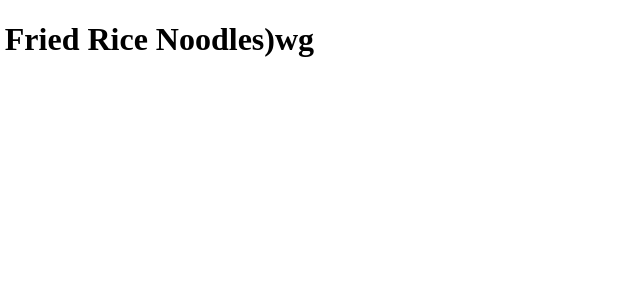
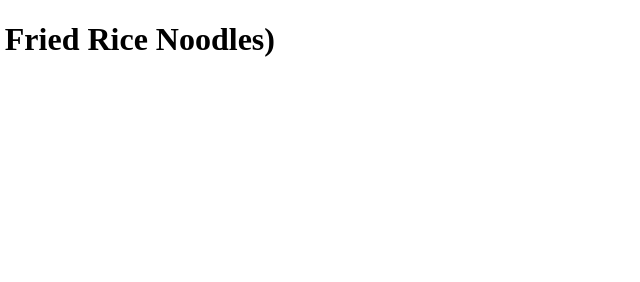
Before and after one commit to allen-shane/odin-recipes, a plain HTML site: page recipes/tsao-mi-fun.html in a window 1280 px wide. Shown: the top 282 px of the page, 344-984 px from the left. Drawn offline with Linux system fonts and the light colour scheme.

Commit message:
Fixed typo in recipe heading.

```diff
--- a/recipes/tsao-mi-fun.html
+++ b/recipes/tsao-mi-fun.html
@@ -6,7 +6,7 @@
     <title>Tsao Mi Fun (Taiwanese Fried Rice Noodles)</title>
 </head>
 <body>
-    <h1>Tsao Mi Fun (Taiwanese Fried Rice Noodles)wg</h1>
+    <h1>Tsao Mi Fun (Taiwanese Fried Rice Noodles)</h1>
     <img src="../images/tsao-mi-fun.jpg" alt = "Photo of a plate of tsao mi fun" height="200" width="200">
 
     <h3>Description</h3>
```
